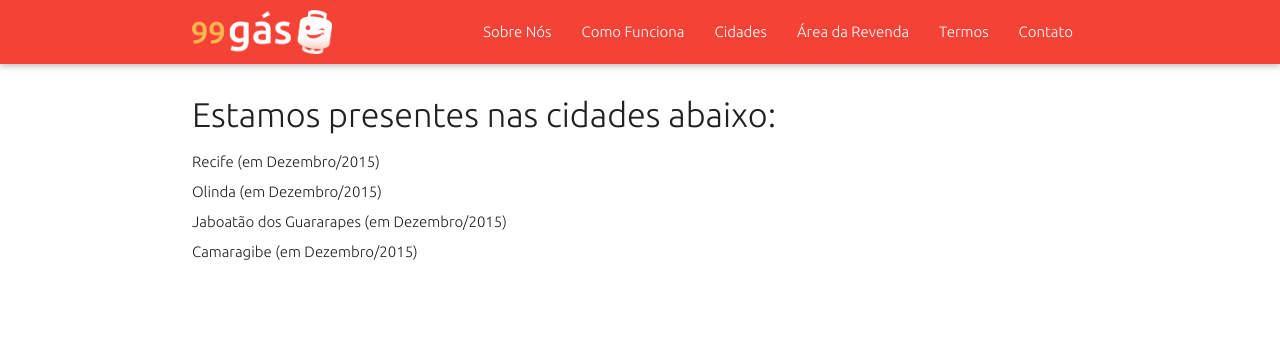
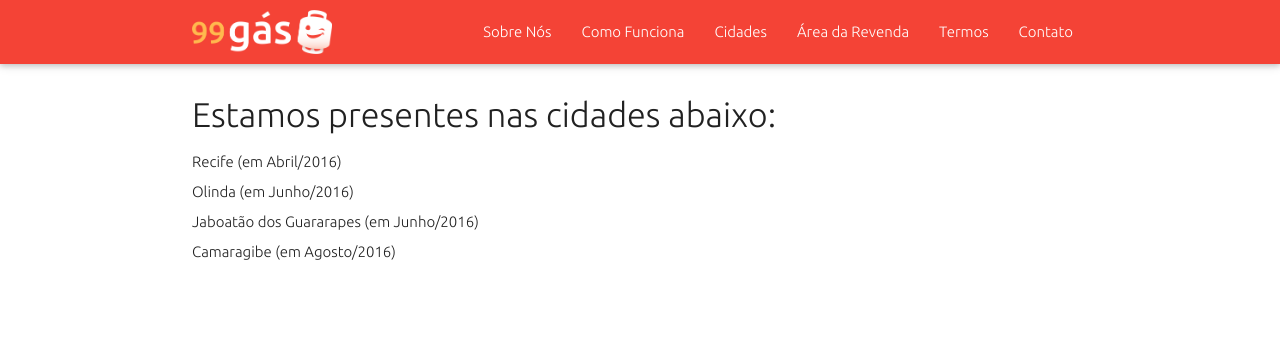
Before and after one commit to lmaranhao/99gas_website, a Jekyll site: the page built from cidades.html, in a window 1280 px wide. Shown: the top 349 px of the page. Built offline with Jekyll 4.4.1, drawn with Linux system fonts in a browser that asks for light colours; nearby versions of some CDN libraries.

Commit message:
changin dates in cidades

```diff
--- a/cidades.html
+++ b/cidades.html
@@ -8,10 +8,10 @@ title: 99gás - Cidades
         <div class="row">
             <div class="col s12">
                 <h4 class="header left-align font-weight-light">Estamos presentes nas cidades abaixo:</h4>
-                <p class="no-margin">Recife (em Dezembro/2015)</p>
-                <p class="no-margin">Olinda (em Dezembro/2015)</p>
-                <p class="no-margin">Jaboatão dos Guararapes (em Dezembro/2015)</p>
-                <p class="no-margin">Camaragibe (em Dezembro/2015)</p>
+                <p class="no-margin">Recife (em Abril/2016)</p>
+                <p class="no-margin">Olinda (em Junho/2016)</p>
+                <p class="no-margin">Jaboatão dos Guararapes (em Junho/2016)</p>
+                <p class="no-margin">Camaragibe (em Agosto/2016)</p>
             </div>
         </div>
     </div>
```
